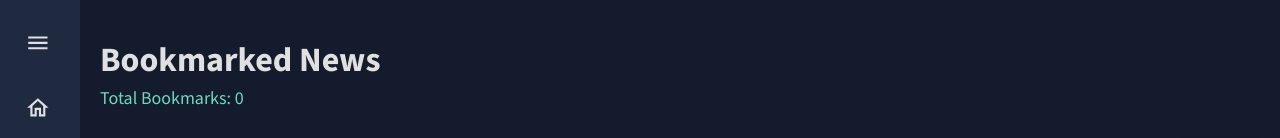
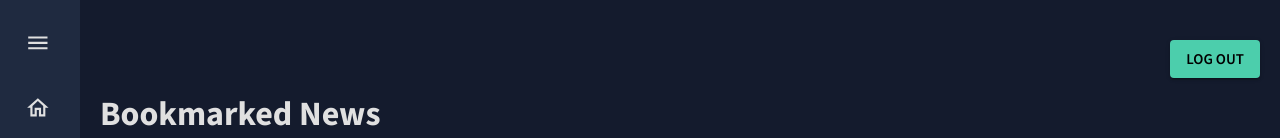
Before and after one commit to Pakapakk/cybersec_news_dashboard, a Next.js app: page /Bookmark in a window 1280 px wide. Shown: the top 138 px of the page. Built offline with nearby package versions, Linux system fonts and the light colour scheme; no server answers; the database is empty.

Commit message:
tmp signout

```diff
--- a/src/app/Bookmark/page.jsx
+++ b/src/app/Bookmark/page.jsx
@@ -78,7 +78,7 @@ const BookmarkList = () => {
 
     return (
         <Box m="20px" marginTop={5}>
-            {/* <Box display="flex" justifyContent="flex-end" mb={2}>
+            <Box display="flex" justifyContent="flex-end" mb={2}>
                 <Button
                     variant="contained"
                     sx={{ backgroundColor: colors.greenAccent[500], color: "#000" }}
@@ -90,7 +90,7 @@ const BookmarkList = () => {
                 >
                     LOG OUT
                 </Button>
-            </Box> */}
+            </Box>
 
             <Header title="Bookmarked News" subtitle={`Total Bookmarks: ${filteredBookmarks.length}`} />
 
```
